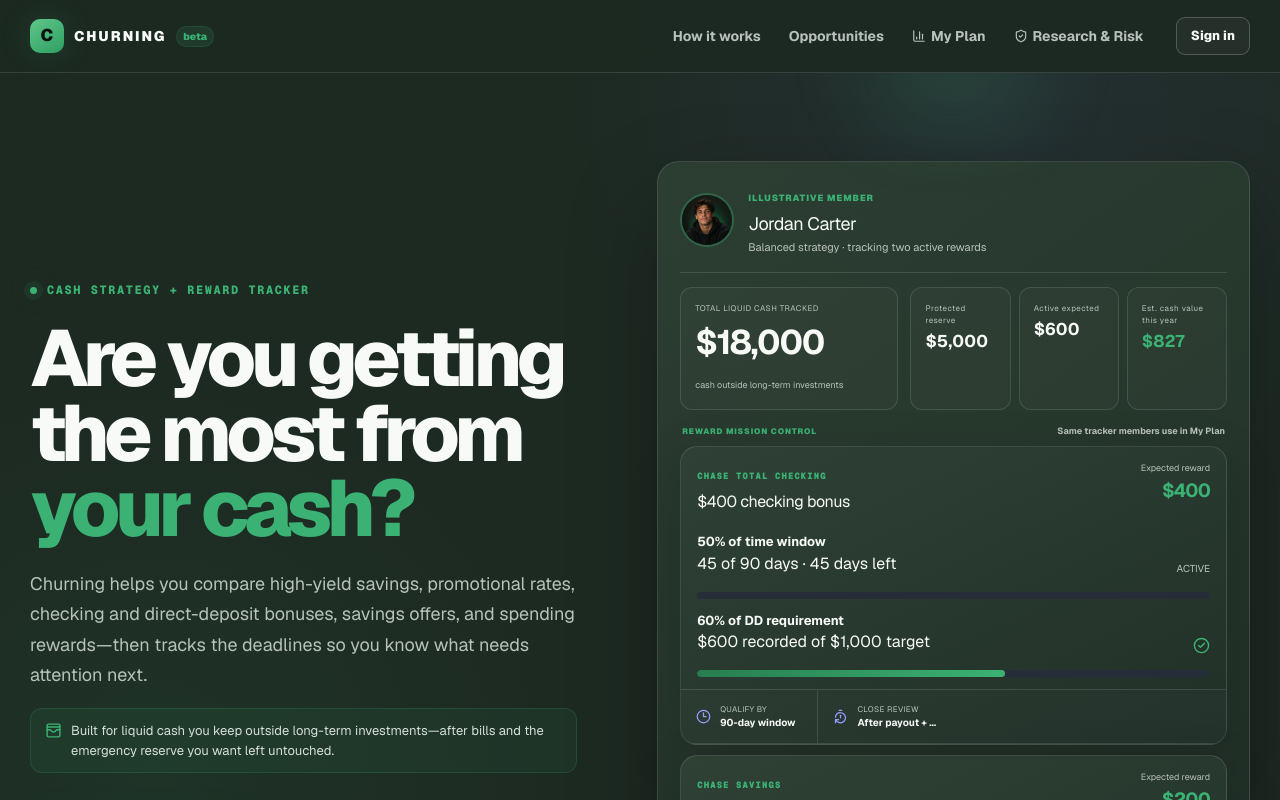
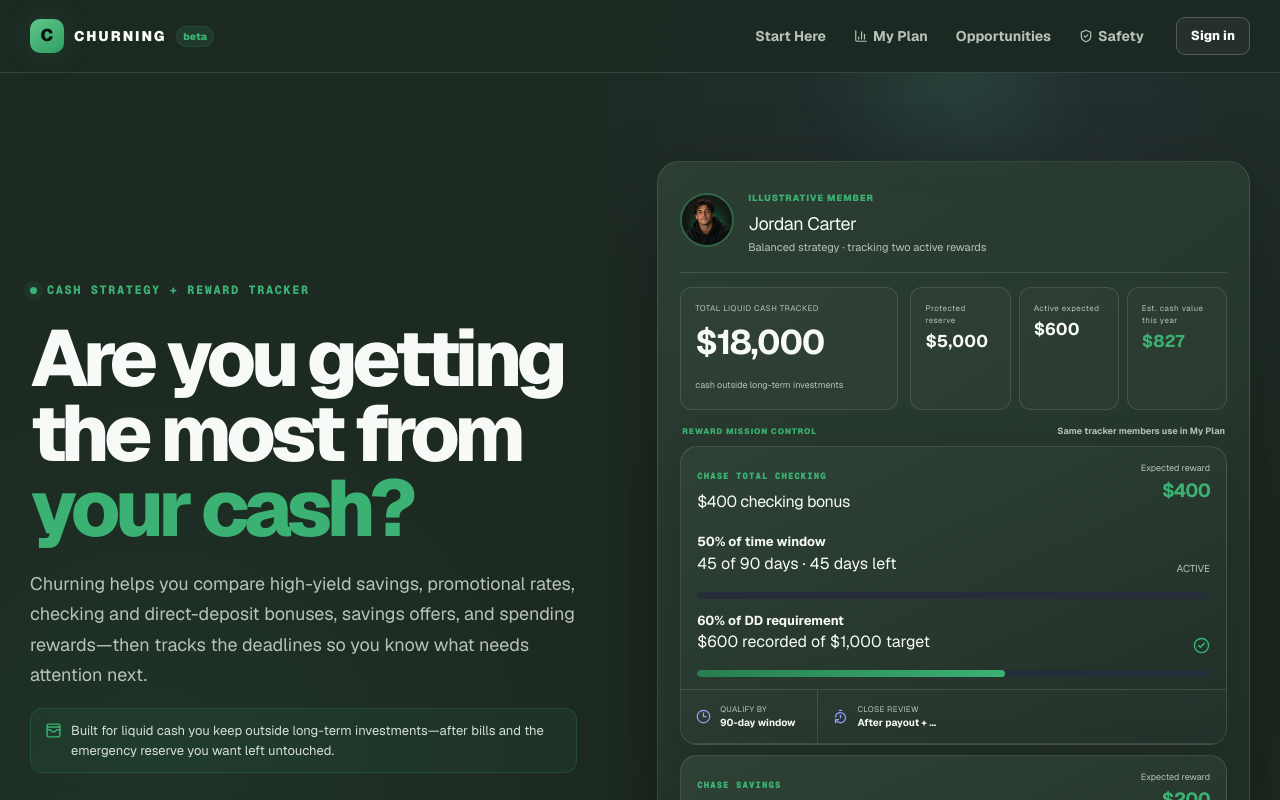
Before and after one commit to czg2015-sys/churning-app, a Next.js app: page / in a window 1280 px wide. Shown: the top 800 px of the page. Built offline with nearby package versions, Linux system fonts and the light colour scheme; no server answers.

Commit message:
Simplify primary navigation

```diff
--- a/src/components/site-header.tsx
+++ b/src/components/site-header.tsx
@@ -15,10 +15,10 @@ export async function SiteHeader() {
       <div className="shell header-inner">
         <Link className="brand" href="/" aria-label="Churning home"><span className="brand-mark">C</span><span>CHURNING</span><i>beta</i></Link>
         <nav aria-label="Primary navigation">
-          <Link href="/#how-it-works">How it works</Link>
+          <Link href={signedIn ? "/questionnaire" : "/auth?next=/questionnaire"}>Start Here</Link>
+          <Link href="/my-plan"><BarChart3 size={14} /> My Plan</Link>
           <Link href="/opportunities">Opportunities</Link>
-          <Link href="/my-plan"><BarChart3 size={14} /> My Plan</Link>
-          <Link href="/research-standards"><ShieldCheck size={14} /> Research & Risk</Link>
+          <Link href="/research-standards"><ShieldCheck size={14} /> Safety</Link>
         </nav>
         <div className="header-actions">
           {signedIn
```
